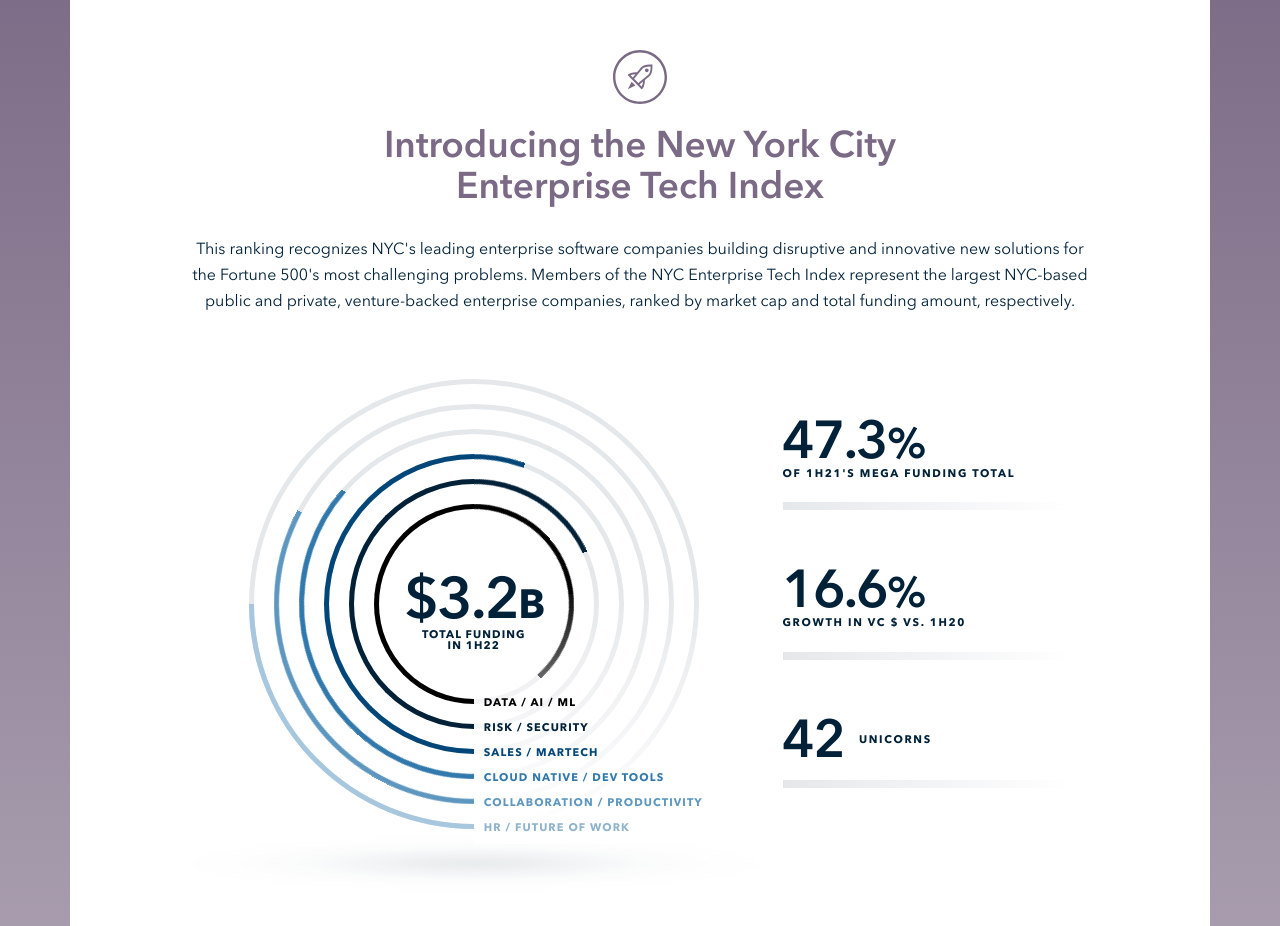
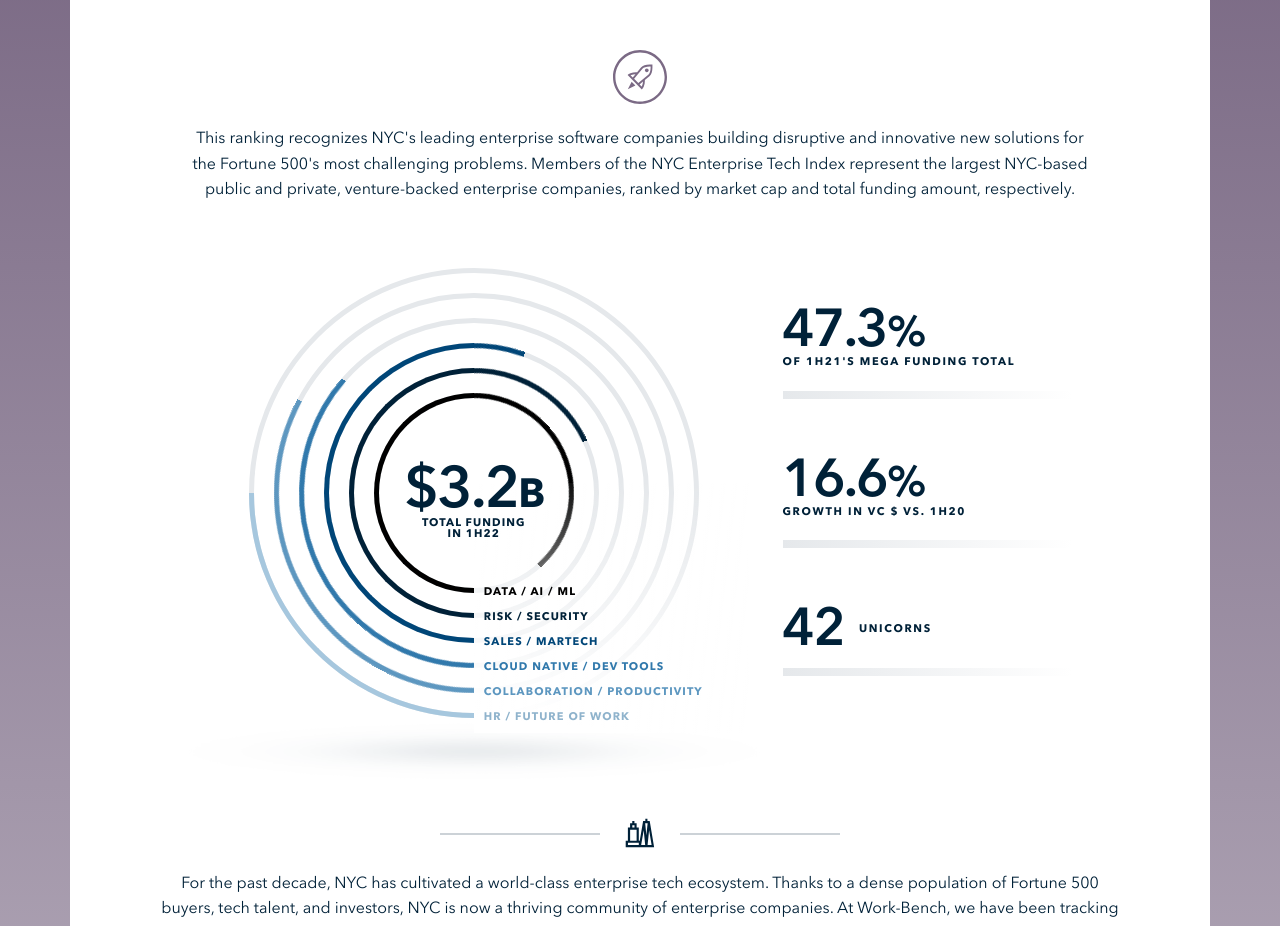
Before and after one commit to EA-Projects/workbench, a plain HTML site: page index.html in a window 1280 px wide. Shown: the part 860-1786 px from the top of the page. Drawn offline with nearby package versions, Linux system fonts and the light colour scheme.

Commit message:
remove title

```diff
--- a/index.html
+++ b/index.html
@@ -150,7 +150,6 @@
                     </g>
                   </svg>
                 </div>
-                <h2>Introducing the New York City Enterprise Tech Index</h2>
                 <p>
                   This ranking recognizes NYC's leading enterprise software
                   companies building disruptive and innovative new solutions for
```
